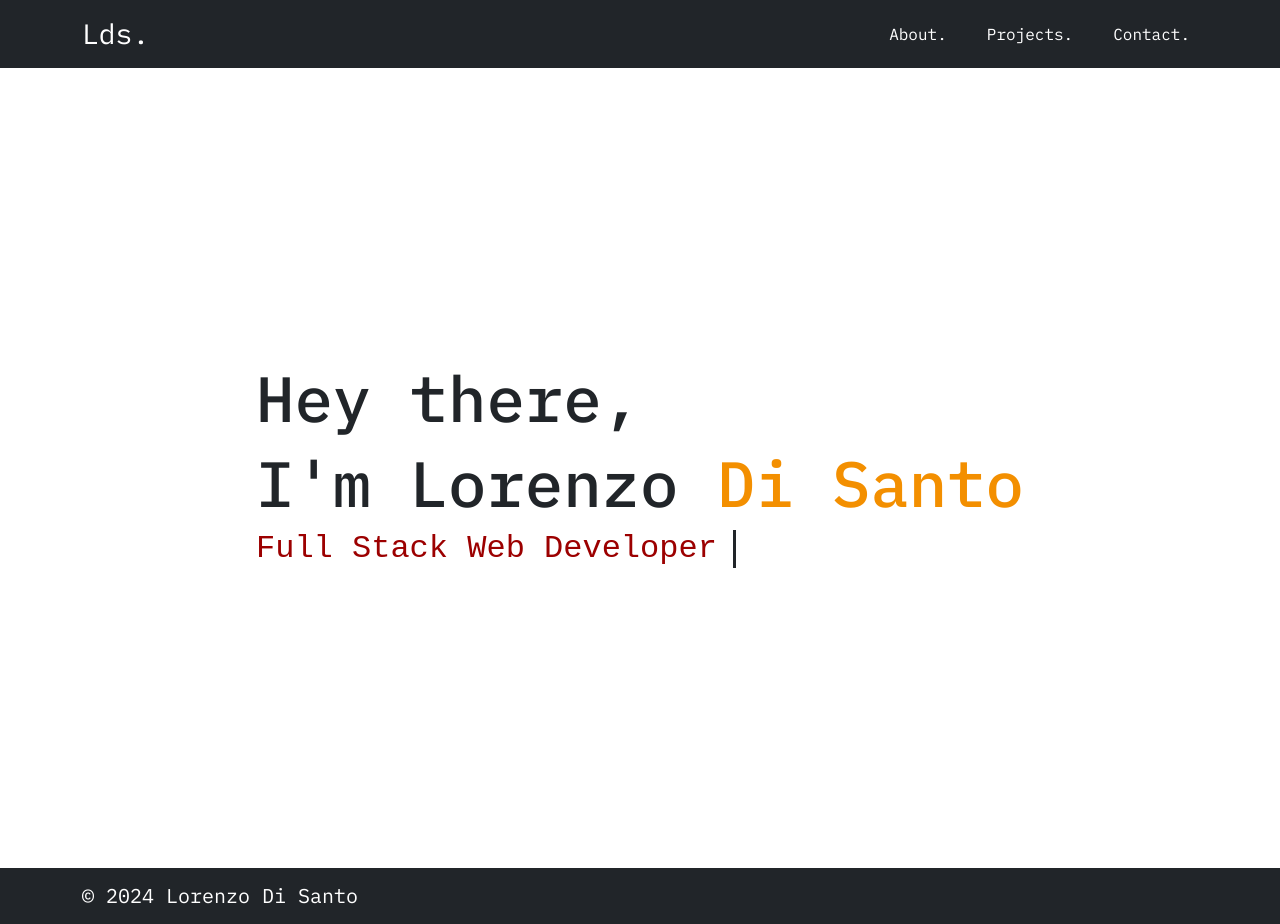
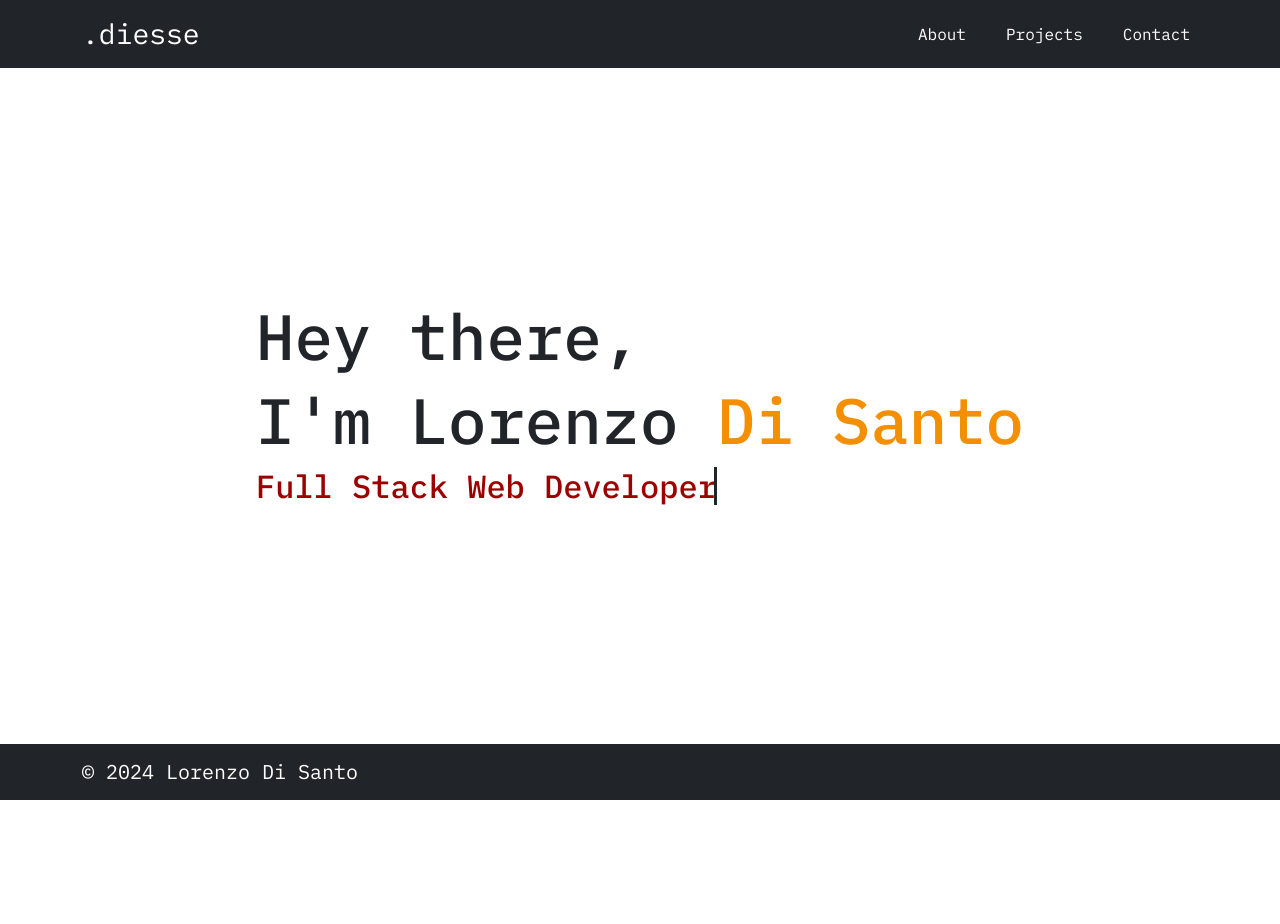
Before and after one commit to lorenzodisanto/portfolio, a Vue app: page / in a window 1280 px wide. After the commit the page ends 800 px from the top, so only its background shows below. Built offline with nearby package versions, Linux system fonts and the light colour scheme.

Commit message:
style: titles

```diff
--- a/src/App.vue
+++ b/src/App.vue
@@ -6,7 +6,7 @@ import AppFooter from "./components/AppFooter.vue";
 export default {
   data() {
     return {
-      title: "Lds.",
+      title: ".diesse",
       author: "Lorenzo Di Santo",
     };
   },
--- a/src/components/AppFooter.vue
+++ b/src/components/AppFooter.vue
@@ -21,4 +21,8 @@ export default {
   </footer>
 </template>
 
-<style lang="scss" scoped></style>
+<style lang="scss" scoped>
+footer {
+  height: 56px;
+}
+</style>
--- a/src/components/AppHeader.vue
+++ b/src/components/AppHeader.vue
@@ -30,7 +30,7 @@ export default {
           <ul class="navbar-nav">
             <li class="nav-item ms-4">
               <router-link :to="{ name: 'about' }" class="nav-link text-white">
-                About.
+                About
               </router-link>
             </li>
             <li class="nav-item ms-4">
@@ -38,7 +38,7 @@ export default {
                 :to="{ name: 'projects' }"
                 class="nav-link text-white"
               >
-                Projects.
+                Projects
               </router-link>
             </li>
             <li class="nav-item ms-4">
@@ -46,7 +46,7 @@ export default {
                 :to="{ name: 'contact' }"
                 class="nav-link text-white"
               >
-                Contact.
+                Contact
               </router-link>
             </li>
           </ul>
@@ -61,5 +61,6 @@ header {
   position: sticky;
   top: 0;
   z-index: 1;
+  height: 67px;
 }
 </style>
--- a/src/pages/AboutPage.vue
+++ b/src/pages/AboutPage.vue
@@ -2,7 +2,7 @@
 export default {
   data() {
     return {
-      title: "About.",
+      title: ".About",
     };
   },
 };
--- a/src/pages/BlogPage.vue
+++ b/src/pages/BlogPage.vue
@@ -3,7 +3,7 @@ import ProjectList from "../components/ProjectList.vue";
 export default {
   data() {
     return {
-      title: "My Projects.",
+      title: ".My Projects",
     };
   },
 
--- a/src/pages/ContactPage.vue
+++ b/src/pages/ContactPage.vue
@@ -2,7 +2,7 @@
 export default {
   data() {
     return {
-      title: "Contact.",
+      title: ".Contact",
     };
   },
 };
--- a/src/pages/HomePage.vue
+++ b/src/pages/HomePage.vue
@@ -26,12 +26,11 @@ h4 {
   font-size: 2rem;
 }
 .typing-demo {
-  width: 25ch;
-  animation: typing 2s steps(25), blink 0.5s step-end infinite alternate;
+  width: 24ch;
+  animation: typing 2s steps(24), blink 0.5s step-end infinite alternate;
   white-space: nowrap;
   overflow: hidden;
   border-right: 3px solid;
-  font-family: monospace;
   font-size: 2em;
 }
 
--- a/src/styles/general.scss
+++ b/src/styles/general.scss
@@ -2,7 +2,7 @@
 @import "bootstrap/scss/bootstrap";
 
 .wrapper {
-  height: 100vh;
+  height: calc(100vh - 67px - 56px);
   display: flex;
   justify-content: center;
   align-items: center;
```
